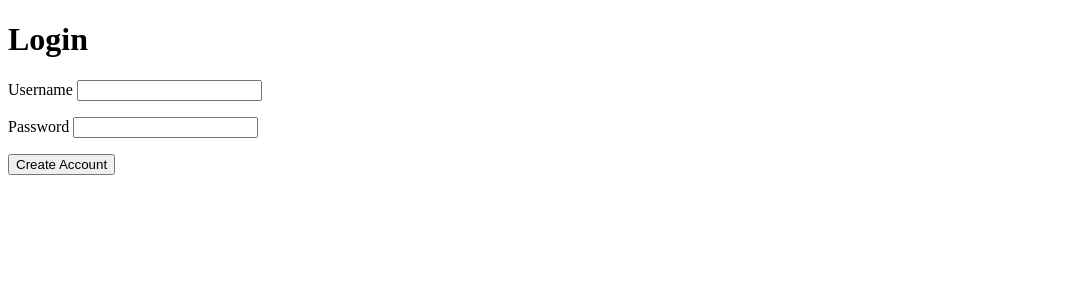
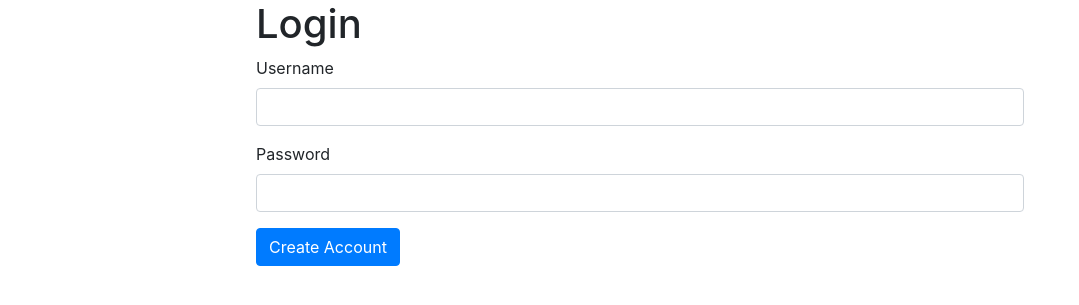
Before and after one commit to jod35/chatr, a Flask app: page /login in a window 1280 px wide. Shown: the top 305 px of the page, without its empty margins (0-1079 px from the left). Run offline with Flask 2, Linux system fonts and the light colour scheme; some libraries are stand-ins or nearby versions.

Commit message:
created login page and added some styling

```diff
--- /dev/null
+++ b/static/main.css
@@ -0,0 +1,4 @@
+.form{
+    width: 60%;
+    margin: auto;
+}
--- a/templates/index.html
+++ b/templates/index.html
@@ -1,6 +1,8 @@
 
 {% extends 'prelogin.html' %} {% block content %}
 
+>
+<div class="form">
   <h1>Register</h1>
     <form action="{{url_for('index')}}" method="POST">
         {{form.csrf_token}}
@@ -32,6 +34,7 @@
           </ul>
         </div>
 
-  <input type="submit" value="Create Account" class="btn-primary" />
+        <input type="submit" value="Create Account" class="btn btn-primary" />
       </form>
+</div>
 {% endblock content %}
--- a/templates/login.html
+++ b/templates/login.html
@@ -1,6 +1,8 @@
 {% extends 'prelogin.html' %}
 {% block content %}
-    <h1>Login</h1>
+
+ <div class="form">
+  <h1>Login</h1>
     <form action="{{url_for('login')}}" method="POST">
         {{form.csrf_token}}
         <div class="form-group">
@@ -21,6 +23,7 @@
               {% endfor %}
           </ul>
         </div>
-        <input type="submit" value="Create Account" class="btn-primary" />
+        <input type="submit" value="Create Account" class="btn btn-primary" />
       </form>
+ </div>
 {% endblock content %}
--- a/templates/prelogin.html
+++ b/templates/prelogin.html
@@ -3,7 +3,8 @@
   <head>
     <meta charset="UTF-8" />
     <meta name="viewport" content="width=device-width, initial-scale=1.0" />
-
+    <link rel="stylesheet" href="https://stackpath.bootstrapcdn.com/bootstrap/4.5.2/css/bootstrap.min.css">
+    <link rel="stylesheet" href="{{url_for('static',filename='main.css')}}">
     {% if title %}
     <title>Chatr-{{ title }}</title>
     {% else %}
```
Lines whose indentation alone changed are shown as unchanged.
